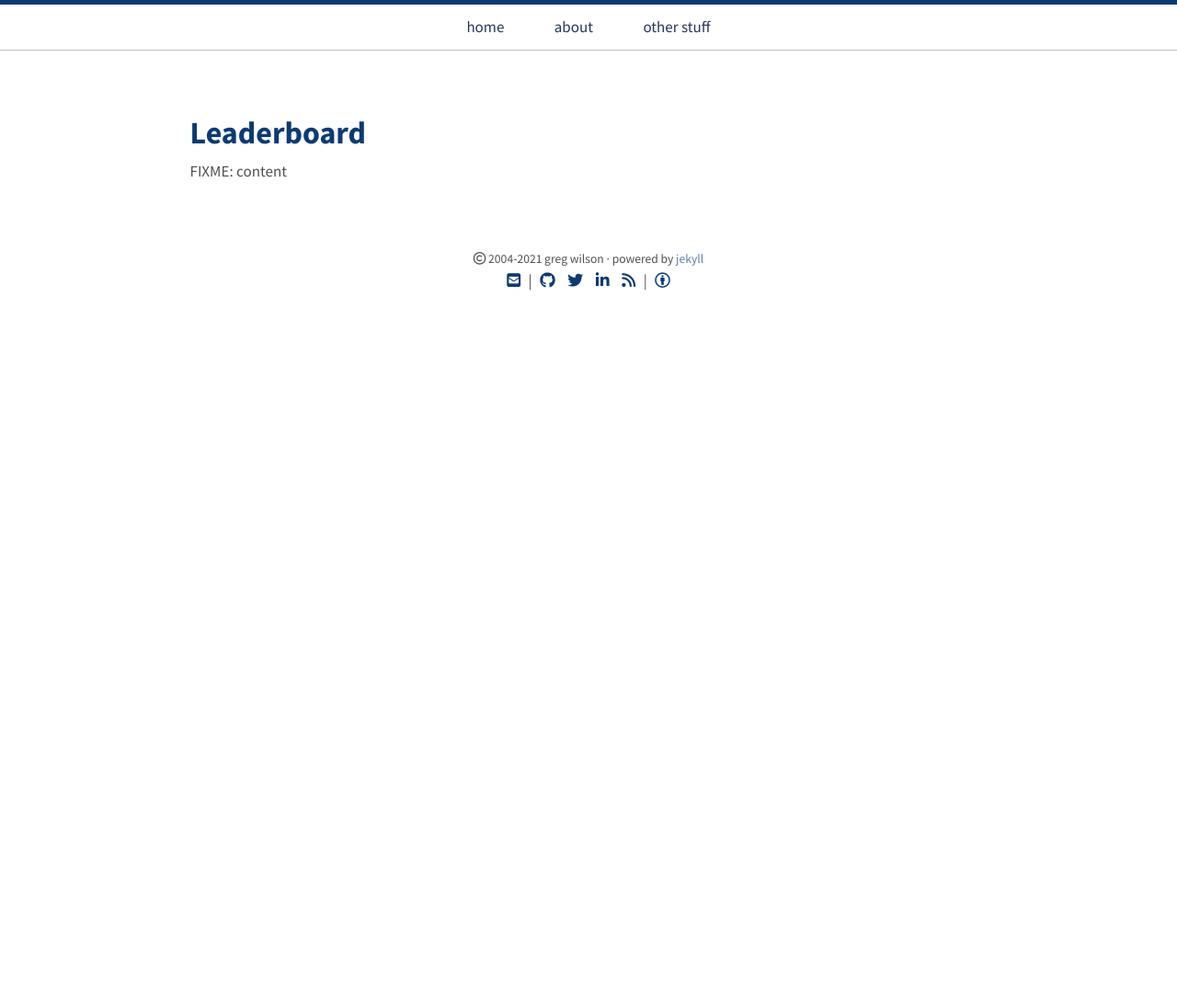
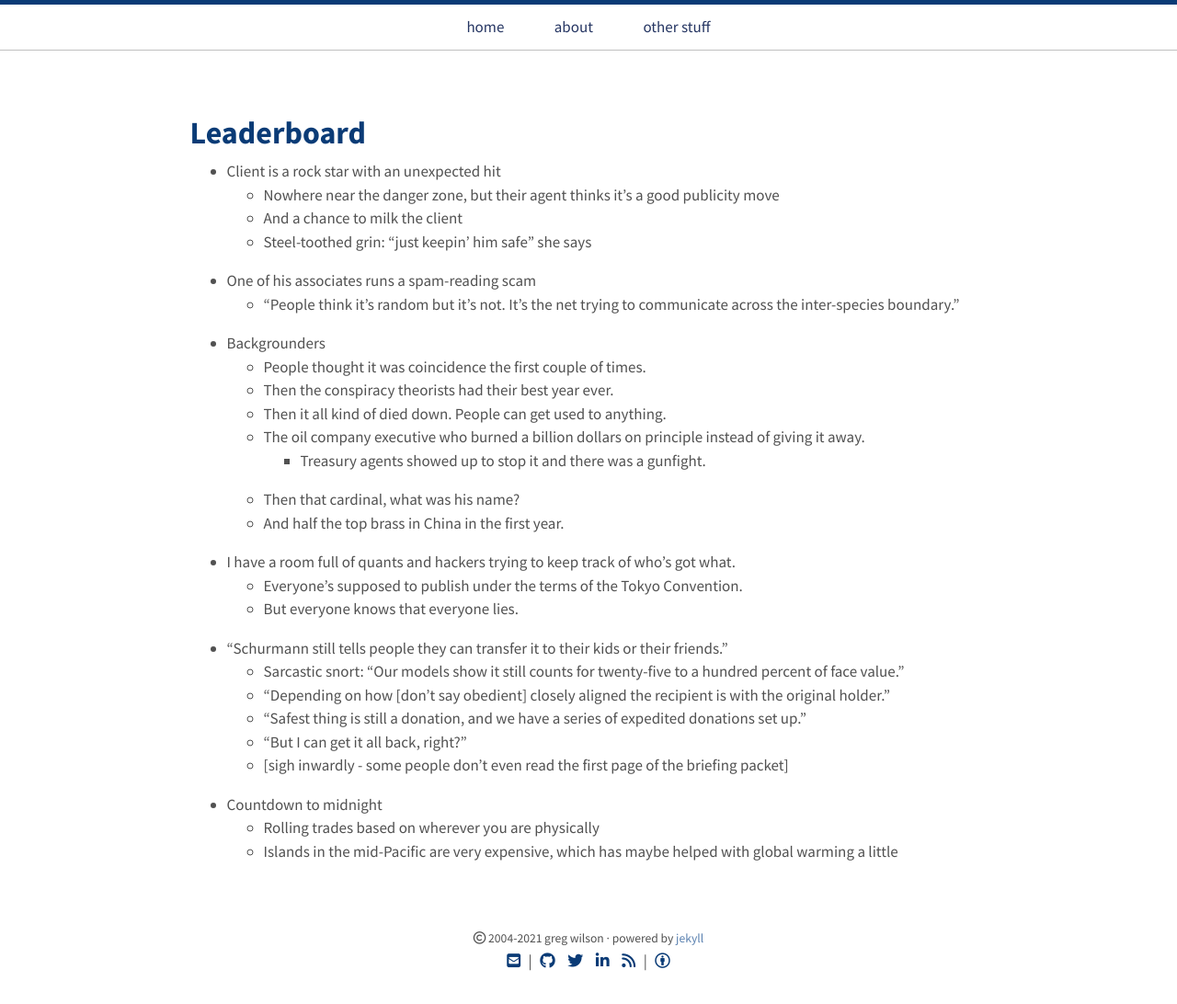
Before and after one commit to gvwilson/sensibleadventures, a Jekyll site: the page built from leaderboard/leaderboard.md, in a window 1280 px wide. Shown: the whole page at 92% size. Built offline with Jekyll 4.4.1, drawn with Linux system fonts in a browser that asks for light colours; nearby versions of some CDN libraries; before the commit the page ends 900 px from its top, so only the background shows below that.

Commit message:
Story idea

```diff
--- a/leaderboard/leaderboard.md
+++ b/leaderboard/leaderboard.md
@@ -4,4 +4,29 @@
 permalink: /leaderboard/
 ---
 
-FIXME: content
+-   Client is a rock star with an unexpected hit
+    -   Nowhere near the danger zone, but their agent thinks it's a good publicity move
+    -   And a chance to milk the client
+    -   Steel-toothed grin: "just keepin' him safe" she says
+-   One of his associates runs a spam-reading scam
+    -   "People think it's random but it's not. It's the net trying to communicate across the inter-species boundary."
+-   Backgrounders
+    -   People thought it was coincidence the first couple of times.
+    -   Then the conspiracy theorists had their best year ever.
+    -   Then it all kind of died down. People can get used to anything.
+    -   The oil company executive who burned a billion dollars on principle instead of giving it away.
+    	-   Treasury agents showed up to stop it and there was a gunfight.
+    -   Then that cardinal, what was his name?
+    -   And half the top brass in China in the first year.
+-   I have a room full of quants and hackers trying to keep track of who's got what.
+    -   Everyone's supposed to publish under the terms of the Tokyo Convention.
+    -   But everyone knows that everyone lies.
+-   "Schurmann still tells people they can transfer it to their kids or their friends."
+    -   Sarcastic snort: "Our models show it still counts for twenty-five to a hundred percent of face value."
+    -   "Depending on how [don't say obedient] closely aligned the recipient is with the original holder."
+    -   "Safest thing is still a donation, and we have a series of expedited donations set up."
+    -   "But I can get it all back, right?"
+    -   [sigh inwardly - some people don't even read the first page of the briefing packet]
+-   Countdown to midnight
+    -   Rolling trades based on wherever you are physically
+    -   Islands in the mid-Pacific are very expensive, which has maybe helped with global warming a little
```
Also changed, not shown: 1 other file.
